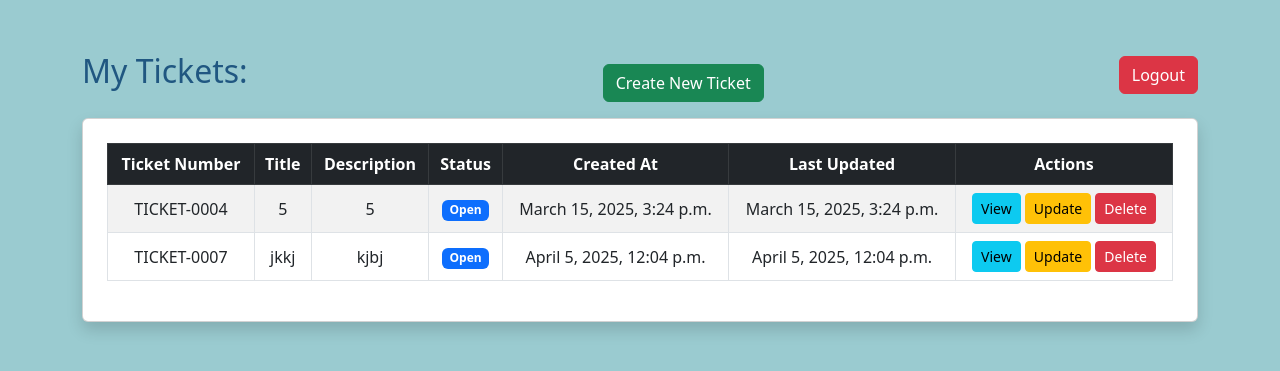
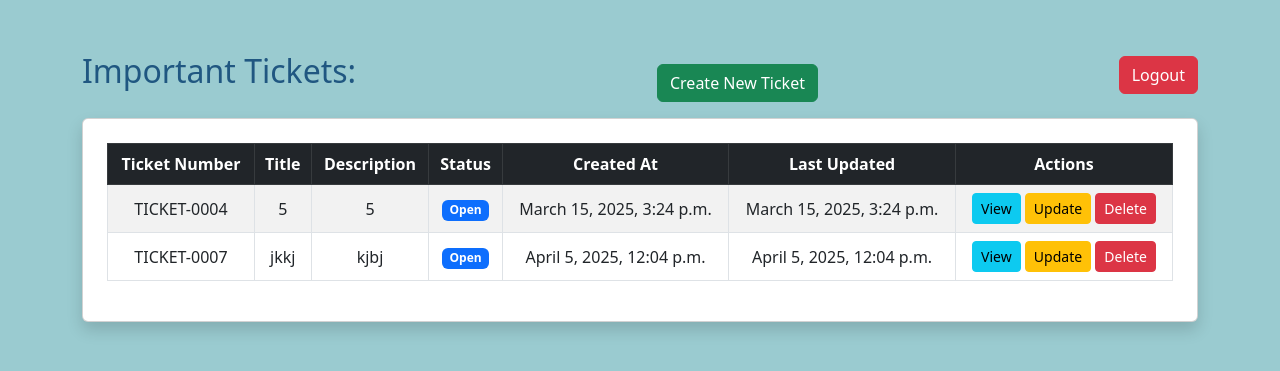
Before and after one commit to Ahamed47/support-ticket-system, a Django app: page /tickets/ in a window 1280 px wide. Shown: the top 371 px of the page. Run offline with Django 5.2, Linux system fonts and the light colour scheme; a user stored in the database is signed in; data comes from the database, SQL or seed files in the repository.

Commit message:
code change

```diff
--- a/supportticketssystem/templates/supportticketssystem/ticket_list.html
+++ b/supportticketssystem/templates/supportticketssystem/ticket_list.html
@@ -45,7 +45,7 @@
 
     <div class="container py-5">
         <div class="d-flex justify-content-between align-items-center mb-3">
-            <h2 class="heading-text">My Tickets:</h2>
+            <h2 class="heading-text">Important Tickets:</h2>
             <div class="text-center mt-3">
                 <a href="{% url 'ticket-create' %}" class="btn btn-success">Create New Ticket</a>
             </div>
```
